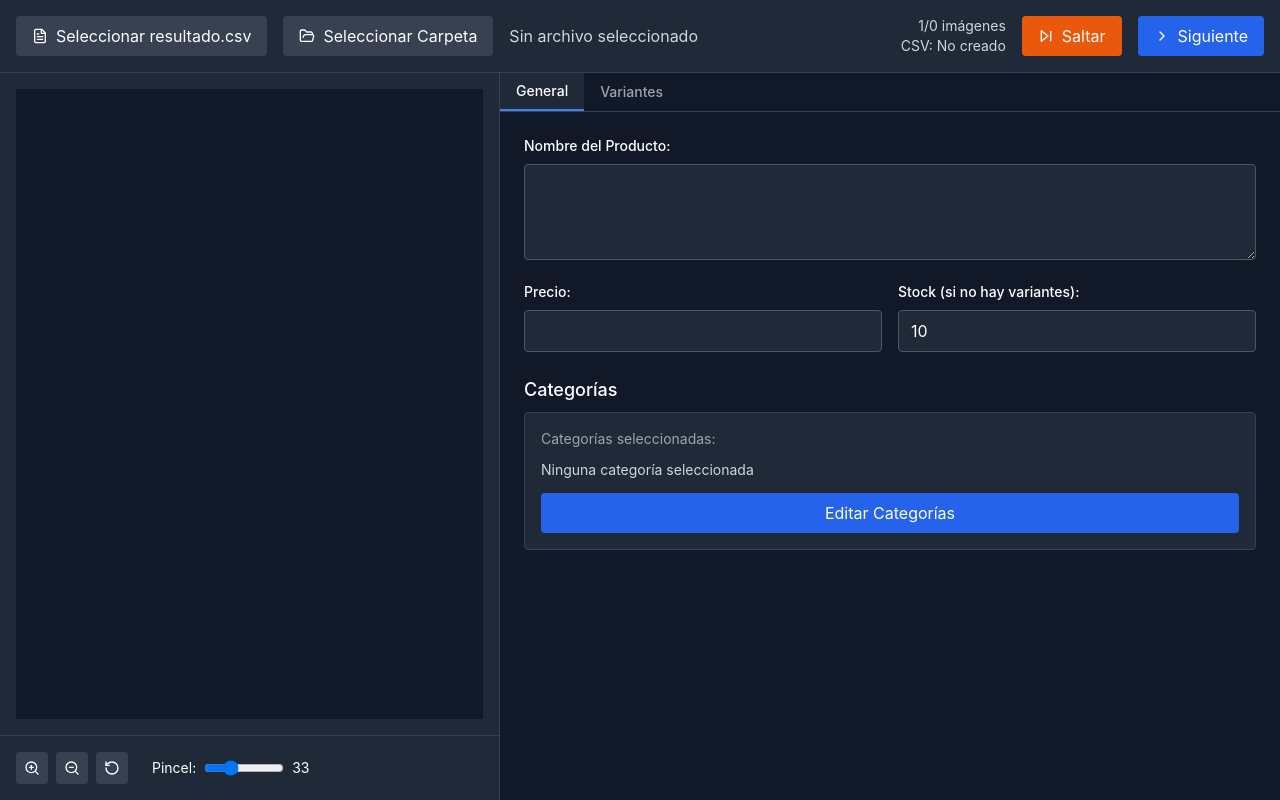
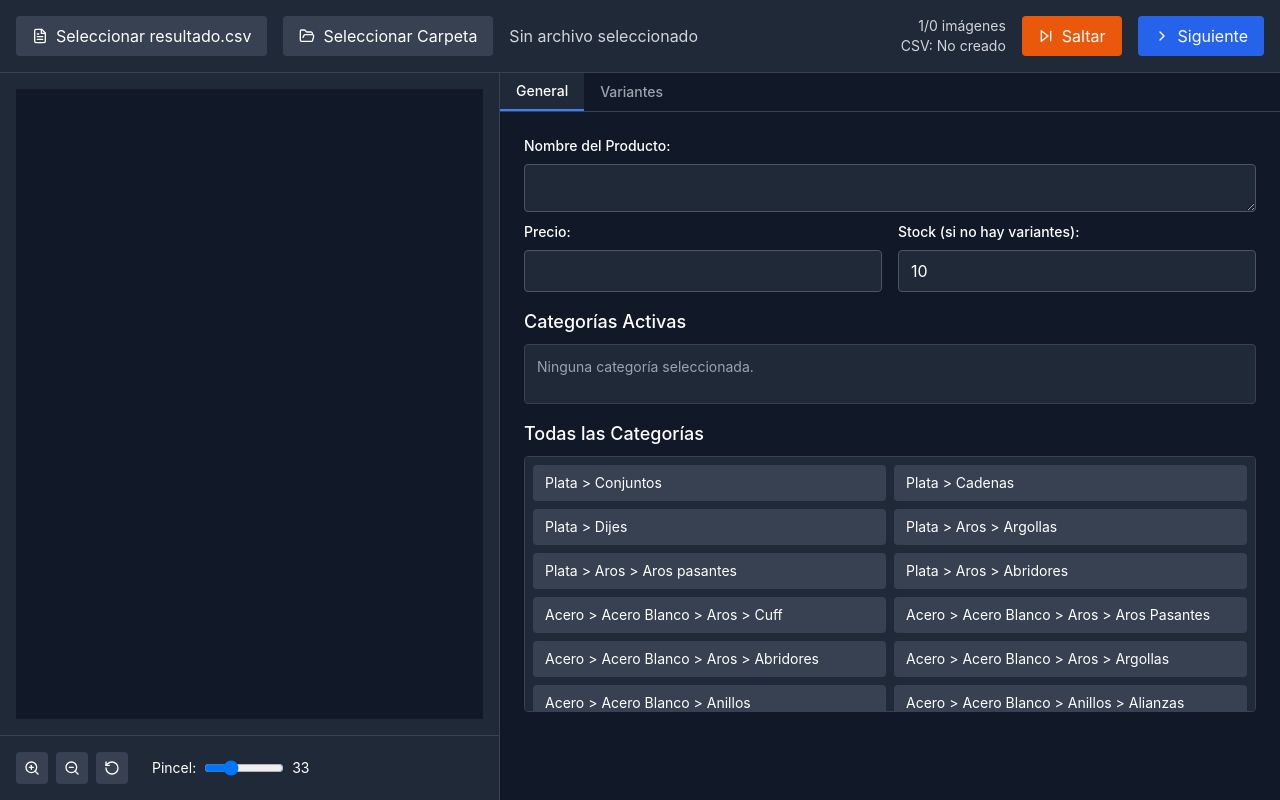
Before and after one commit to Leandrovis22/gestor-productos-tiendanube, a React (Vite) app in the folder renderer/: page / in a window 1280 px wide. Built offline with nearby package versions, Linux system fonts and the light colour scheme.

Commit message:
checkpoint

```diff
--- a/renderer/src/App.jsx
+++ b/renderer/src/App.jsx
@@ -53,10 +53,7 @@ const TiendaNubeProductManager = () => {
   const [variantCombinations, setVariantCombinations] = useState([]);
 
   // Estados UI
-  const [categoriesExpanded, setCategoriesExpanded] = useState(false);
-  const [categorySearch, setCategorySearch] = useState('');
   const [activeTab, setActiveTab] = useState('general'); // 'general', 'variantes'
-  const [showCategorySearch, setShowCategorySearch] = useState(false);
 
   // Referencias
   const canvasRef = useRef(null);
@@ -524,18 +521,9 @@ const TiendaNubeProductManager = () => {
     );
   };
 
-  const selectAllCategories = () => {
-    setSelectedCategories([...categories]);
-  };
-
   const clearAllCategories = () => {
     setSelectedCategories([]);
   };
-
-  const filteredCategories = categories.filter(cat =>
-    cat.toLowerCase().includes(categorySearch.toLowerCase())
-  );
-
   // Funciones de variantes
   const toggleColor = (color) => {
     setSelectedColors(prev =>
@@ -809,16 +797,16 @@ const TiendaNubeProductManager = () => {
             {/* Contenido de la Pestaña General (Producto + Categorías) */}
             {activeTab === 'general' && (
               <div>
-                <div className="mb-4">
+                <div className="mb-1">
                   <label className="block text-sm font-medium mb-2">Nombre del Producto:</label>
                   <textarea
                     value={productName}
                     onChange={(e) => setProductName(e.target.value)}
-                    className="w-full h-24 bg-gray-800 border border-gray-600 rounded px-3 py-2"
-                    rows={1}
+                    className="w-full h-[3rem] bg-gray-800 border border-gray-600 rounded px-3 py-2"
+                    rows={3}
                   />
                 </div>
-                <div className="flex gap-4 mb-6">
+                <div className="flex gap-4 mb-1">
                   <div className="flex-1">
                     <label className="block text-sm font-medium mb-2">Precio:</label>
                     <input
@@ -840,94 +828,43 @@ const TiendaNubeProductManager = () => {
                 </div>
 
                 {/* Sección de Categorías */}
-                <h3 className="text-lg font-medium mb-2">Categorías</h3>
-                <div className="bg-gray-800 border border-gray-700 rounded p-4">
-                  <p className="text-sm text-gray-400 mb-2">Categorías seleccionadas:</p>
-                  <span className="text-sm text-gray-300">
-                    {selectedCategories.length > 0
-                      ? selectedCategories.length <= 3
-                        ? selectedCategories.join(', ')
-                        : `${selectedCategories.slice(0, 3).join(', ')} y ${selectedCategories.length - 3} más...`
-                      : 'Ninguna categoría seleccionada'
-                    }
+                <div className="mt-4">
+                  <div className="mb-4">
+                    <h3 className="text-lg font-medium mb-2">Categorías Activas</h3>
+                    <div className="p-3 bg-gray-800 border border-gray-700 rounded min-h-[60px]">
+                      {selectedCategories.length > 0 ? (
+                        <div className="flex flex-wrap gap-2">
+                          {selectedCategories.map(cat => (
+                            <span key={cat} className="bg-blue-600 text-white text-xs font-medium px-2.5 py-1 rounded-full">
+                              {cat}
                             </span>
-                  <button onClick={() => setCategoriesExpanded(true)} className="mt-3 w-full bg-blue-600 hover:bg-blue-500 py-2 rounded">
-                    Editar Categorías
-                  </button>
+                          ))}
+                        </div>
+                      ) : (
+                        <p className="text-sm text-gray-400">Ninguna categoría seleccionada.</p>
+                      )}
+                    </div>
                   </div>
 
-                {/* Modal de Categorías */}
-                {categoriesExpanded && (
-                  <div className="fixed inset-0 bg-black bg-opacity-50 flex items-center justify-center z-50">
-                    <div className="bg-gray-800 rounded-lg shadow-xl w-1/3 max-w-2xl flex flex-col">
-                      <div className="p-4 border-b border-gray-700 flex justify-between items-center">
-                        <h3 className="font-medium">Seleccionar Categorías</h3>
-                        <button onClick={() => setCategoriesExpanded(false)} className="text-gray-400 hover:text-white"><X size={20} /></button>
-                      </div>
-                      <div className="p-4">
-                  <div className="flex gap-2 mb-3">
+                  <h3 className="text-lg font-medium mb-2">Todas las Categorías</h3>
+                  <div className="max-h-64 overflow-y-auto border border-gray-700 rounded p-2 bg-gray-800">
+                    <div className="grid grid-cols-2 gap-2">
+                      {categories.map(category => (
                         <button
-                      onClick={selectAllCategories}
-                      className="px-3 py-1 bg-gray-600 hover:bg-gray-500 rounded text-sm"
+                          key={category}
+                          onClick={() => toggleCategory(category)}
+                          className={`w-full text-left text-sm px-3 py-2 rounded ${
+                            selectedCategories.includes(category)
+                              ? 'bg-blue-600 text-white'
+                              : 'bg-gray-700 hover:bg-gray-600'
+                          }`}
                         >
-                      Seleccionar Todo
+                          {category}
                         </button>
-                    <button
-                      onClick={clearAllCategories}
-                      className="px-3 py-1 bg-gray-600 hover:bg-gray-500 rounded text-sm"
-                    >
-                      Limpiar Todo
-                    </button>
-                    <button
-                      onClick={() => setShowCategorySearch(!showCategorySearch)}
-                      className="px-3 py-1 bg-gray-600 hover:bg-gray-500 rounded text-sm flex items-center gap-1"
-                    >
-                      <Search size={14} />
-                      Buscar
-                    </button>
-                  </div>
-
-                  {showCategorySearch && (
-                    <div className="flex items-center gap-2 mb-3">
-                      <input
-                        type="text"
-                        value={categorySearch}
-                        onChange={(e) => setCategorySearch(e.target.value)}
-                        placeholder="Buscar categorías..."
-                        className="flex-1 bg-gray-800 border border-gray-600 rounded px-2 py-1 text-sm"
-                      />
-                      <button
-                        onClick={() => {
-                          setShowCategorySearch(false);
-                          setCategorySearch('');
-                        }}
-                        className="p-1 bg-gray-600 hover:bg-gray-500 rounded"
-                      >
-                        <X size={14} />
-                      </button>
-                    </div>
-                  )}
-
-                  <div className="max-h-64 overflow-y-auto border border-gray-700 rounded p-2">
-                    {filteredCategories.map(category => (
-                      <label key={category} className="flex items-center gap-2 py-1 cursor-pointer hover:bg-gray-600 px-2 rounded">
-                        <input
-                          type="checkbox"
-                          checked={selectedCategories.includes(category)}
-                          onChange={() => toggleCategory(category)}
-                          className="rounded"
-                        />
-                        <span className="text-sm">{category}</span>
-                      </label>
                       ))}
                     </div>
                   </div>
-                  <div className="p-4 bg-gray-900 border-t border-gray-700 text-right">
-                      <button onClick={() => setCategoriesExpanded(false)} className="bg-blue-600 hover:bg-blue-500 px-4 py-2 rounded">Cerrar</button>
                 </div>
-                    </div>
-                  </div>
-                )}
               </div>
             )}
 
```
Lines whose indentation alone changed are shown as unchanged.
